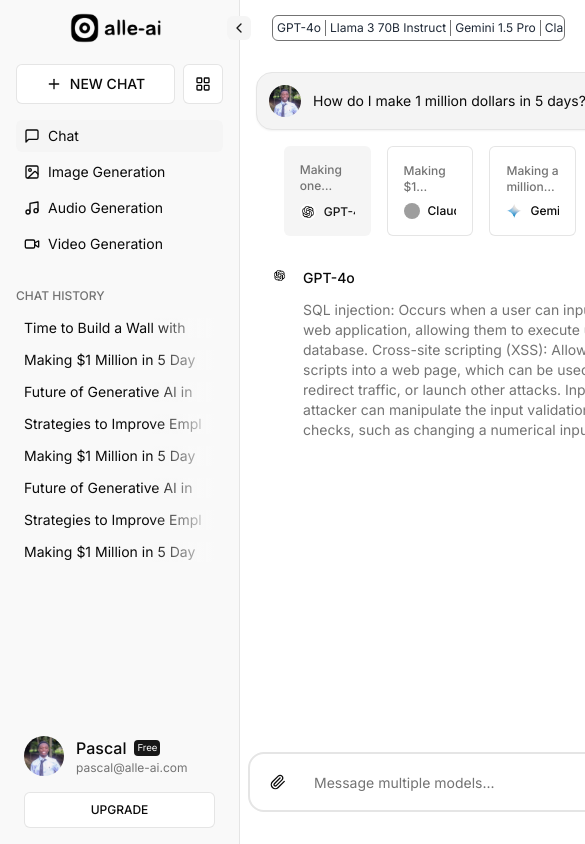
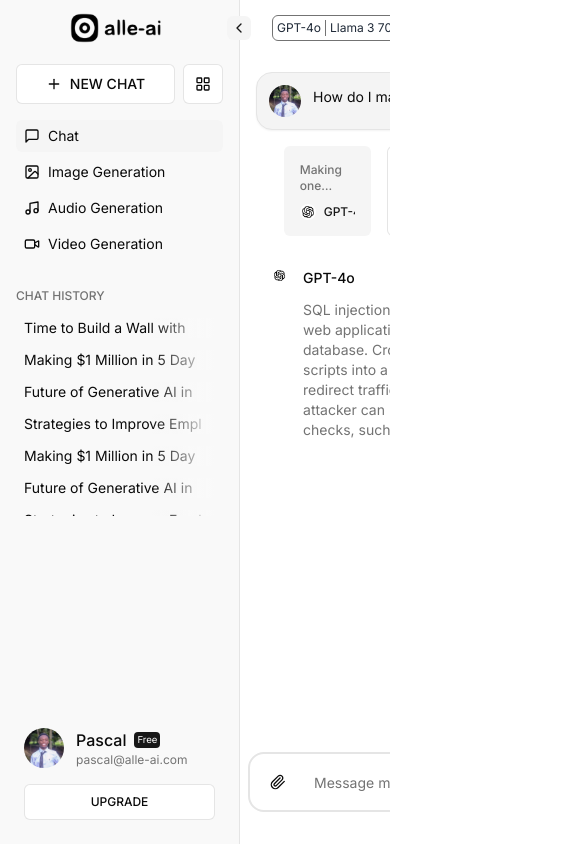
Before and after one commit to pYGOD3512/alle-ai-nextjs-project, a Next.js app: page /chat/res/1 in a window 390 px wide. Shown: the top 844 px of the page, 585 px wide, since content can reach past the window. Built offline with nearby package versions, Linux system fonts and the light colour scheme; grey boxes are pictures that could not be loaded.

Commit message:
Platform responsiveness phase #1

```diff
--- a/app/layout.tsx
+++ b/app/layout.tsx
@@ -26,11 +26,13 @@
           enableSystem
           disableTransitionOnChange
         >
-          <div className="flex min-h-screen">
+          <div className="h-screen flex overflow-hidden">
             <Sidebar />
-            <main className="flex-1 flex flex-col transition-all duration-300">
+            <main className="flex-1 flex flex-col h-full relative">
               <Header />
-              {children}
+              <div className="flex-1 overflow-auto">
+                {children}
+              </div>
             </main>
           </div>
         </ThemeProvider>
--- a/components/features/ChatInput.tsx
+++ b/components/features/ChatInput.tsx
@@ -37,7 +37,7 @@
 
   return (
     <div className={` p-2 bg-background/95 backdrop-blur transition-all duration-300`}>
-      <div className="max-w-3xl mx-auto flex items-center gap-1 border-2 rounded-2xl p-2">
+      <div className="max-w-3xl mx-auto flex items-end gap-1 border-2 rounded-2xl p-2">
         <Button variant="ghost" size="icon" className="flex-shrink-0">
           <Paperclip className="h-4 w-4" />
         </Button>
--- a/components/features/ChatMessage.tsx
+++ b/components/features/ChatMessage.tsx
@@ -1,9 +1,9 @@
 'use client';
 
-import React, { useState } from "react";
+import React, { useState, useRef, useEffect } from "react";
 import { Card } from "@/components/ui/card";
 import Image from 'next/image';
-import { Edit, Check, X } from "lucide-react";
+import { Edit, Pencil} from "lucide-react";
 
 interface ChatMessageProps {
   content: string;
@@ -16,10 +16,21 @@
 
   const [isEditing, setIsEditing] = useState(false);
   const [editedContent, setEditedContent] = useState(content);
+  const textareaRef = useRef<HTMLTextAreaElement>(null);
 
   const handleEditClick = () => {
     setIsEditing(true);
   };
+
+  useEffect(() => {
+    if (isEditing && textareaRef.current) {
+      textareaRef.current.focus();
+      textareaRef.current.setSelectionRange(
+        textareaRef.current.value.length,
+        textareaRef.current.value.length
+      );
+    }
+  }, [isEditing]);
 
   const handleSaveEdit = () => {
     if (onEditMessage) {
@@ -36,7 +47,7 @@
   return (
     <div className="max-w-5xl mx-auto w-full">
       <div className="flex-1 relative">
-        <Card className="flex items-center gap-3 p-3 rounded-2xl bg-backgroundSecondary">
+        <Card className="flex items-start gap-3 p-3 rounded-2xl bg-backgroundSecondary">
           <div className="w-8 h-8 rounded-full overflow-hidden flex-shrink-0">
             <Image
               src={sender === 'user'
@@ -49,25 +60,28 @@
             />
           </div>
           {isEditing ? (
-            <div className="flex-1 flex items-center gap-2">
-              <input
-                value={editedContent}
-                onChange={(e) => setEditedContent(e.target.value)}
-                className="flex-1 p-2 border rounded-lg text-sm focus:outline-none focus:ring-2 focus:ring-blue-200"
-                placeholder="Edit message..."
-              />
-              <div className="flex items-center gap-1">
+            <div className="flex-1 flex flex-col gap-2">
+              <div className="relative">
+                <textarea
+                  ref={textareaRef}
+                  value={editedContent}
+                  onChange={(e) => setEditedContent(e.target.value)}
+                  className="w-full p-3 rounded-lg text-sm focus:outline-none bg-backgroundSecondary resize-none min-h-[40px]"
+                  placeholder="Edit message..."
+                />
+              </div>
+              <div className="flex justify-end gap-2">
+                <button
+                  onClick={handleCancelEdit}
+                  className={`px-3 py-1 text-sm bg-white text-foreground dark:bg-black rounded-full dark: transition-colors`}
+                >
+                  Cancel
+                </button>
                 <button
                   onClick={handleSaveEdit}
-                  className="text-green-500 hover:bg-green-100 p-1 rounded-full transition-colors"
+                  className="px-3 py-1 text-sm rounded-full bg-black text-white dark:bg-white dark:text-black transition-colors"
                 >
-                  <Check size={20} />
-                </button>
-                <button
-                  onClick={handleCancelEdit}
-                  className="text-red-500 hover:bg-red-100 p-1 rounded-full transition-colors"
-                >
-                  <X size={20} />
+                  Save
                 </button>
               </div>
             </div>
@@ -76,10 +90,10 @@
               <p className="text-sm flex-1 pr-2">{content}</p>
               <button
                 onClick={handleEditClick}
-                className="text-gray-500 hover:bg-gray-100 p-1 rounded-full transition-colors"
+                className="text-gray-500 hover:bg-hoverColorPrimary p-1 rounded-md transition-colors"
                 aria-label="Edit message"
               >
-                <Edit size={16} />
+                <Pencil size={16} />
               </button>
             </div>
           )}
--- a/components/layout/Header.tsx
+++ b/components/layout/Header.tsx
@@ -14,6 +14,12 @@
   HelpCircle,
   LogOut,
 } from 'lucide-react';
+import {
+  Tooltip,
+  TooltipContent,
+  TooltipProvider,
+  TooltipTrigger,
+} from "@/components/ui/tooltip";
 import { useSidebarStore, navItems, models, userMenuItems, notifications as notificationData } from '@/lib/constants';
 import { ThemeToggle } from "../ui/theme-toggle";
 import { DropdownMenu, DropdownMenuContent, DropdownMenuItem, DropdownMenuSeparator, DropdownMenuTrigger, DropdownMenuShortcut } from "../ui/dropdown-menu";
@@ -246,6 +252,9 @@
           isOpen ? 'ml-60' : 'ml-16'
         }`}>
           {models.length > 0 ? (
+            <TooltipProvider>
+               <Tooltip>
+                <TooltipTrigger asChild>
                   <div className="w-1/2 overflow-auto whitespace-nowrap md:w-fit flex items-center ml-8 border border-muted-foreground rounded-md py-1">
                     {models.map((model, index) => (
                     <span key={index} className="text-xs dark:text-gray-400 text-gray-800 border-r px-1 border-muted-foreground last:border-none">
@@ -253,6 +262,15 @@
                     </span>
                     ))}
                   </div>
+                </TooltipTrigger>
+                <TooltipContent
+                  side="bottom"
+                  className="max-w-[300px] break-words bg-backgroundSecondary"
+                >
+                  Selected Models
+                </TooltipContent>
+              </Tooltip>
+            </TooltipProvider>
           ) : (
             <div className="flex items-center ml-8 border  border-red-500 rounded-md py-1">
               <span className="text-xs text-red-500 px-1">
--- a/components/layout/Sidebar.tsx
+++ b/components/layout/Sidebar.tsx
@@ -78,9 +78,9 @@
   return (
     <>
       <div
-        className={`fixed left-0 top-0 z-40 mt-14 h-screen transition-all duration-300 ${
+        className={`fixed left-0 top-0 z-40 mt-14 h-[calc(100vh-3.5rem)] overflow-hidden transition-all duration-300 ${
           isOpen ? "w-60" : "w-16"
-        } border-r bg-sideBarBackground`}
+        } border-r bg-sideBarBackground flex flex-col`}
       >
         <div className="p-2">
           {isOpen ? (
@@ -146,7 +146,7 @@
               <div className="text-xs font-medium text-muted-foreground mb-2">
                 CHAT HISTORY
               </div>
-              <ScrollArea className="h-[16rem]">
+              <ScrollArea className="flex-1 h-[calc(100vh-40rem)]">
                 <div className="space-y-0.5">
                   {chatHistory.map((chat, i) => (
                     <ContextMenu key={i}>
@@ -222,7 +222,7 @@
               </ScrollArea>
             </div>
 
-            <div className="absolute bottom-12 left-0 right-0 p-4 rounded-md m-2 cursor-pointer hover:bg-background transition-all duration-200">
+            <div className="absolute bottom-0 left-0 right-0 p-4 rounded-md m-2 cursor-pointer hover:bg-background transition-all duration-200">
               <div className="flex items-center gap-3 mb-4">
                 <Image
                   src="/user.jpg"
@@ -252,7 +252,7 @@
             </div>
           </>
         ) : (
-          <div className="absolute bottom-16 left-0 right-0 rounded-md m-2 cursor-pointer hover:bg-background transition-all duration-200">
+          <div className="absolute bottom-0 left-0 right-0 rounded-md m-2 cursor-pointer hover:bg-background transition-all duration-200">
             <Button size="sm" variant="outline" className="w-full text-xs">
               <Gem className="h-4 w-4" />
             </Button>
```
Lines whose indentation alone changed are shown as unchanged.
